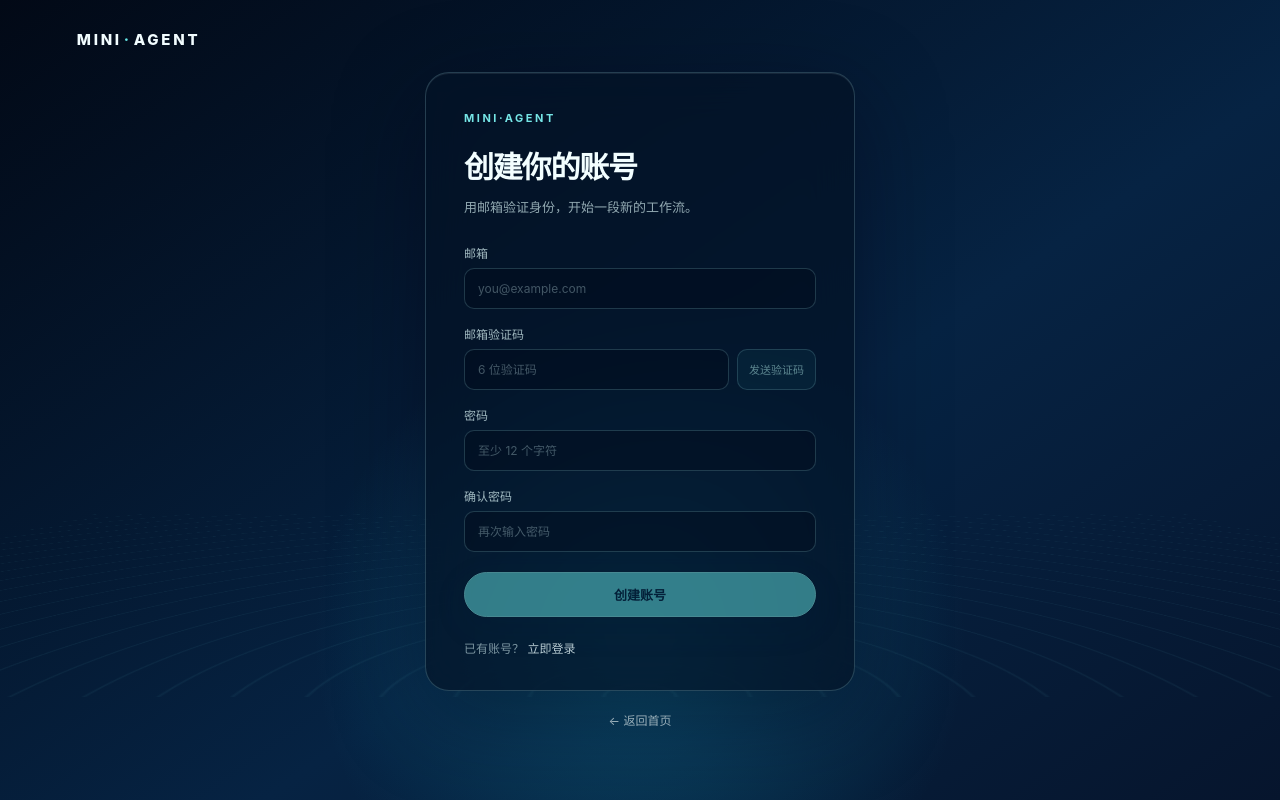
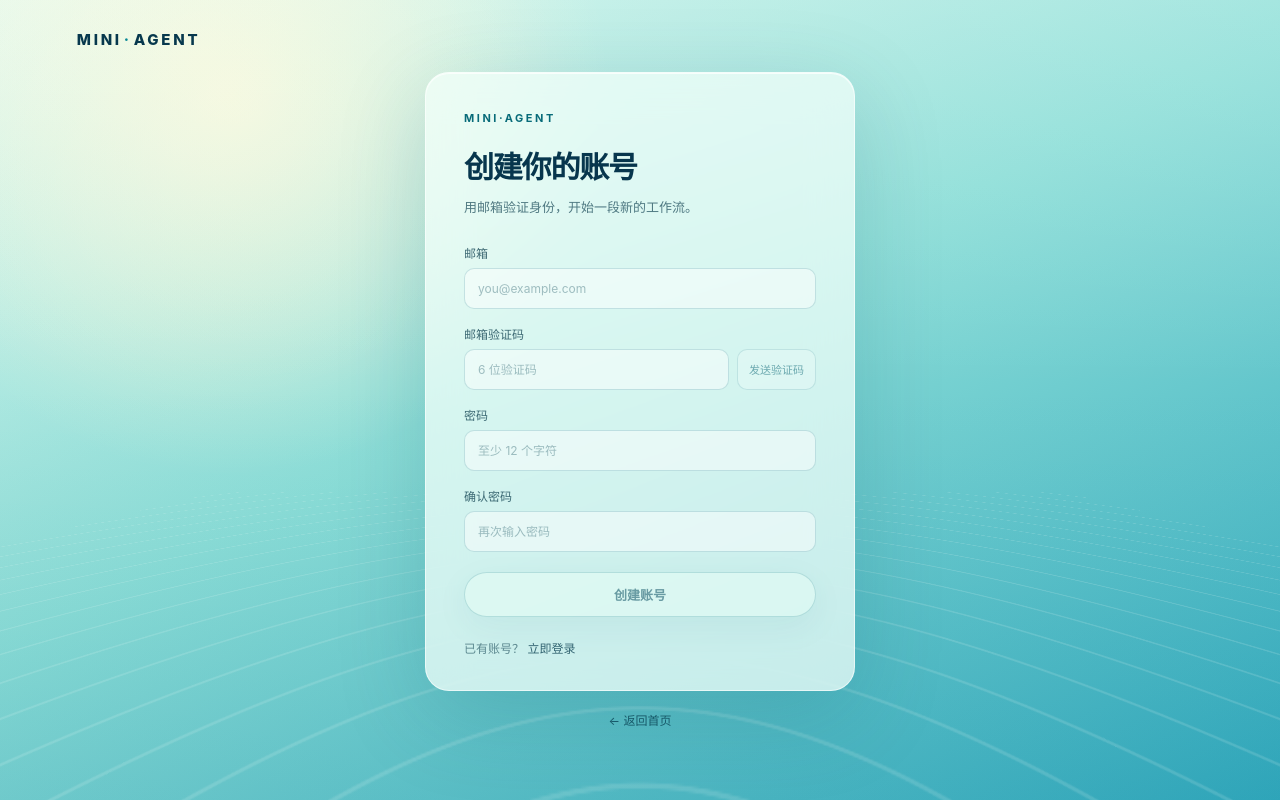
Before and after one commit to Guan0923/mini_agent, a React (Vite) app in the folder frontend/: page /register in a window 1280 px wide. Built offline with nearby package versions, Linux system fonts and the light colour scheme; no server answers; what markdown-it-texmath would draw is missing.

Commit message:
feat: add bright continuous ocean homepage

```diff
--- a/frontend/src/components/OceanScene.tsx
+++ b/frontend/src/components/OceanScene.tsx
@@ -1,64 +1,67 @@
 import { useEffect, useRef, useState } from "react";
 import * as THREE from "three";
 
-function createOceanGeometry(columns: number, rows: number): THREE.BufferGeometry {
-  const positions = new Float32Array(columns * rows * 3);
-  let offset = 0;
-  for (let row = 0; row < rows; row += 1) {
-    const z = (row / Math.max(1, rows - 1) - 0.5) * 15;
-    for (let column = 0; column < columns; column += 1) {
-      const x = (column / Math.max(1, columns - 1) - 0.5) * 22;
-      positions[offset++] = x;
-      positions[offset++] = 0;
-      positions[offset++] = z;
-    }
-  }
-  const geometry = new THREE.BufferGeometry();
-  geometry.setAttribute("position", new THREE.BufferAttribute(positions, 3));
-  return geometry;
-}
-
 const vertexShader = `
 uniform float uTime;
-uniform float uPointerX;
-uniform float uPointerVelocity;
-varying float vDepth;
-varying float vWave;
+varying vec3 vWorldPosition;
+varying vec3 vWorldNormal;
+varying float vElevation;
+
+float waveHeight(vec2 point) {
+  float height = sin(dot(point, vec2(0.48, 0.20)) + uTime * 0.58) * 0.24;
+  height += sin(dot(point, vec2(-0.18, 0.42)) - uTime * 0.39) * 0.17;
+  height += cos(dot(point, vec2(0.12, 0.10)) + uTime * 0.24) * 0.25;
+  height += sin(length(point + vec2(9.0, -6.0)) * 0.24 - uTime * 0.31) * 0.08;
+  return height;
+}
 
 void main() {
   vec3 p = position;
-  float base = sin(p.x * 0.34 + uTime * 0.55) * 0.24;
-  base += cos(p.z * 0.46 - uTime * 0.34) * 0.18;
-  base += sin((p.x + p.z) * 0.16 + uTime * 0.28) * 0.14;
+  float stepSize = 0.16;
+  float height = waveHeight(p.xy);
+  float heightX = waveHeight(p.xy + vec2(stepSize, 0.0));
+  float heightY = waveHeight(p.xy + vec2(0.0, stepSize));
+  p.z = height;
 
-  float source = uPointerX * 11.0;
-  float distanceFromSource = p.x - source;
-  float envelope = exp(-abs(distanceFromSource) * 0.35) * clamp(abs(uPointerVelocity) * 1.8, 0.0, 1.0);
-  float direction = sign(uPointerVelocity + 0.0001);
-  float ripple = sin(distanceFromSource * 2.25 - uTime * (3.5 + abs(uPointerVelocity) * 4.0) * direction);
-  p.y += base + ripple * envelope * 0.72;
-
-  vec4 mvPosition = modelViewMatrix * vec4(p, 1.0);
-  vDepth = clamp((-mvPosition.z - 3.0) / 18.0, 0.0, 1.0);
-  vWave = clamp((p.y + 0.6) / 1.8, 0.0, 1.0);
-  gl_PointSize = clamp(2.3 + 4.5 / max(1.0, -mvPosition.z * 0.13), 1.2, 5.5);
-  gl_Position = projectionMatrix * mvPosition;
+  vec3 objectNormal = normalize(vec3(height - heightX, height - heightY, stepSize));
+  vec4 worldPosition = modelMatrix * vec4(p, 1.0);
+  vWorldPosition = worldPosition.xyz;
+  vWorldNormal = normalize(mat3(modelMatrix) * objectNormal);
+  vElevation = height;
+  gl_Position = projectionMatrix * modelViewMatrix * vec4(p, 1.0);
 }
 `;
 
 const fragmentShader = `
-varying float vDepth;
-varying float vWave;
+varying vec3 vWorldPosition;
+varying vec3 vWorldNormal;
+varying float vElevation;
 
 void main() {
-  vec2 centered = gl_PointCoord - vec2(0.5);
-  float dotShape = 1.0 - smoothstep(0.15, 0.5, length(centered));
-  vec3 deep = vec3(0.015, 0.105, 0.25);
-  vec3 blue = vec3(0.02, 0.33, 0.52);
-  vec3 foam = vec3(0.25, 0.88, 0.91);
-  vec3 color = mix(deep, blue, vDepth * 0.8 + 0.18);
-  color = mix(color, foam, smoothstep(0.74, 1.0, vWave) * 0.48);
-  gl_FragColor = vec4(color, dotShape * (0.18 + vDepth * 0.66));
+  vec3 normal = normalize(vWorldNormal);
+  vec3 viewDirection = normalize(cameraPosition - vWorldPosition);
+  vec3 lightDirection = normalize(vec3(-0.45, 0.82, 0.30));
+  vec3 halfDirection = normalize(lightDirection + viewDirection);
+
+  float light = max(dot(normal, lightDirection), 0.0);
+  float fresnel = pow(1.0 - max(dot(normal, viewDirection), 0.0), 3.2);
+  float highlight = pow(max(dot(normal, halfDirection), 0.0), 74.0);
+  float crest = smoothstep(0.30, 0.55, vElevation);
+  float foamPattern = sin(vWorldPosition.x * 0.72 + vWorldPosition.z * 0.31) * 0.5 + 0.5;
+  float foam = crest * smoothstep(0.42, 0.78, foamPattern) * 0.38;
+
+  vec3 lagoon = vec3(0.10, 0.62, 0.68);
+  vec3 turquoise = vec3(0.20, 0.78, 0.75);
+  vec3 skyReflection = vec3(0.63, 0.88, 0.94);
+  vec3 sea = mix(lagoon, turquoise, light * 0.66 + 0.18);
+  sea = mix(sea, skyReflection, fresnel * 0.74);
+  sea += vec3(0.82, 0.98, 0.94) * highlight * 0.72;
+  sea = mix(sea, vec3(0.88, 1.0, 0.97), foam);
+
+  float distanceFromCamera = length(cameraPosition - vWorldPosition);
+  float haze = smoothstep(48.0, 145.0, distanceFromCamera);
+  sea = mix(sea, vec3(0.58, 0.85, 0.88), haze * 0.78);
+  gl_FragColor = vec4(sea, 1.0);
 }
 `;
 
@@ -69,6 +72,7 @@ export default function OceanScene() {
   useEffect(() => {
     const canvas = canvasRef.current;
     if (!canvas) return;
+
     const reducedMotion = window.matchMedia("(prefers-reduced-motion: reduce)").matches;
     const navigatorHints = navigator as Navigator & { deviceMemory?: number };
     const lowPowerDevice = (navigator.hardwareConcurrency ?? 4) <= 2 || (navigatorHints.deviceMemory ?? 4) <= 2;
@@ -79,59 +83,46 @@ export default function OceanScene() {
 
     let renderer: THREE.WebGLRenderer;
     try {
-      renderer = new THREE.WebGLRenderer({ canvas, alpha: true, antialias: false, powerPreference: "high-performance" });
+      renderer = new THREE.WebGLRenderer({ canvas, alpha: true, antialias: true, powerPreference: "high-performance" });
     } catch {
       setFallback(true);
       return;
     }
 
+    renderer.outputColorSpace = THREE.SRGBColorSpace;
+    renderer.toneMapping = THREE.ACESFilmicToneMapping;
+    renderer.toneMappingExposure = 1.08;
+    renderer.setClearColor(0xbcefeb, 0);
+
     const scene = new THREE.Scene();
-    const camera = new THREE.PerspectiveCamera(42, 1, 0.1, 100);
-    camera.position.set(0, 6.8, 11.5);
-    camera.lookAt(0, -0.35, 0);
+    const camera = new THREE.PerspectiveCamera(44, 1, 0.1, 400);
+    camera.position.set(0, 8.4, 13.5);
+    camera.lookAt(0, 0, -3);
 
-    const geometry = createOceanGeometry(128, 84);
-    const uniforms = {
-      uTime: { value: 0 },
-      uPointerX: { value: 0 },
-      uPointerVelocity: { value: 0 },
-    };
+    const geometry = new THREE.PlaneGeometry(320, 320, 180, 140);
+    const uniforms = { uTime: { value: 0 } };
     const material = new THREE.ShaderMaterial({
       uniforms,
       vertexShader,
       fragmentShader,
-      transparent: true,
-      depthWrite: false,
-      blending: THREE.AdditiveBlending,
+      side: THREE.DoubleSide,
     });
-    const ocean = new THREE.Points(geometry, material);
-    ocean.rotation.x = -0.12;
+    const ocean = new THREE.Mesh(geometry, material);
+    ocean.rotation.x = -Math.PI / 2;
     scene.add(ocean);
 
     let frame: number | null = null;
     let lastTime = performance.now();
-    let lastPointerX = window.innerWidth / 2;
-    let lastPointerTime = lastTime;
     let visible = !document.hidden;
     let contextLostState = false;
 
     const resize = () => {
-      const width = window.innerWidth;
-      const height = window.innerHeight;
+      const width = Math.max(1, canvas.clientWidth || window.innerWidth);
+      const height = Math.max(1, canvas.clientHeight || window.innerHeight);
       renderer.setPixelRatio(Math.min(window.devicePixelRatio || 1, 1.6));
       renderer.setSize(width, height, false);
-      camera.aspect = width / Math.max(1, height);
+      camera.aspect = width / height;
       camera.updateProjectionMatrix();
-    };
-    const pointerMove = (event: PointerEvent) => {
-      const now = performance.now();
-      const elapsed = Math.max(16, now - lastPointerTime);
-      const normalizedX = (event.clientX / Math.max(1, window.innerWidth) - 0.5) * 2;
-      const velocity = THREE.MathUtils.clamp((event.clientX - lastPointerX) / elapsed * 3.2, -1, 1);
-      uniforms.uPointerX.value = THREE.MathUtils.lerp(uniforms.uPointerX.value, normalizedX, 0.34);
-      uniforms.uPointerVelocity.value = velocity;
-      lastPointerX = event.clientX;
-      lastPointerTime = now;
     };
     const visibility = () => {
       visible = !document.hidden;
@@ -153,35 +144,29 @@ export default function OceanScene() {
       }
       setFallback(true);
     };
-
     const schedule = () => {
       if (frame === null && visible && !contextLostState) frame = requestAnimationFrame(render);
     };
-
     const render = (now: number) => {
       frame = null;
       if (!visible || contextLostState) return;
       const delta = Math.min(0.05, (now - lastTime) / 1000);
       lastTime = now;
       uniforms.uTime.value += delta;
-      uniforms.uPointerVelocity.value *= Math.pow(0.06, delta);
       renderer.render(scene, camera);
       schedule();
     };
 
     resize();
     window.addEventListener("resize", resize);
-    window.addEventListener("pointermove", pointerMove, { passive: true });
     document.addEventListener("visibilitychange", visibility);
     canvas.addEventListener("webglcontextlost", contextLost, { passive: false });
-
     schedule();
 
     return () => {
       contextLostState = true;
       if (frame !== null) cancelAnimationFrame(frame);
       window.removeEventListener("resize", resize);
-      window.removeEventListener("pointermove", pointerMove);
       document.removeEventListener("visibilitychange", visibility);
       canvas.removeEventListener("webglcontextlost", contextLost);
       geometry.dispose();
--- a/frontend/src/pages/HomePage.tsx
+++ b/frontend/src/pages/HomePage.tsx
@@ -15,7 +15,7 @@ export default function HomePage() {
         </header>
         <section className="hero-copy">
           <p className="eyebrow">A calmer way to build with agents</p>
-          <h1>让想法像潮汐一样，<br /><span>自然地流动。</span></h1>
+          <h1><span className="hero-title-lead">让想法像潮汐一样，</span><span>自然地流动。</span></h1>
           <p className="hero-description">Mini-Agent 将规划、工具和执行编织在一起。把复杂任务交给智能体，把注意力留给真正重要的创造。</p>
           <div className="hero-actions">
             <Link className="primary-cta" to="/register">开始探索 <span aria-hidden="true">→</span></Link>
@@ -24,7 +24,6 @@ export default function HomePage() {
         </section>
         <footer className="landing-footer">
           <span>规划 · 工具 · 技能 · 可观察执行</span>
-          <span className="footer-hint">左右移动鼠标，感受波浪</span>
         </footer>
       </div>
     </main>
--- a/frontend/src/pages/auth/AuthLayout.tsx
+++ b/frontend/src/pages/auth/AuthLayout.tsx
@@ -1,9 +1,10 @@
 import { Link } from "react-router-dom";
+import OceanScene from "../../components/OceanScene";
 
 export default function AuthLayout({ title, subtitle, children }: { title: string; subtitle: string; children: React.ReactNode }) {
   return (
     <main className="auth-page">
-      <div className="auth-background" aria-hidden="true" />
+      <OceanScene />
       <div className="auth-overlay">
         <Link className="brand-mark auth-brand" to="/">MINI<span>·</span>AGENT</Link>
         <section className="auth-card">
--- a/frontend/src/styles.css
+++ b/frontend/src/styles.css
@@ -1228,17 +1228,18 @@ body {
   position: relative;
   min-height: 100vh;
   overflow: hidden;
-  color: #eefcff;
-  background: #031126;
+  color: #073b51;
+  background: #b9eee7;
 }
 
 .ocean-scene {
   position: absolute;
   inset: 0;
   overflow: hidden;
+  pointer-events: none;
   background:
-    radial-gradient(circle at 52% 80%, rgba(0, 131, 171, 0.42), transparent 38%),
-    linear-gradient(145deg, #020916 0%, #062343 56%, #071b35 100%);
+    radial-gradient(circle at 18% 10%, rgba(255, 248, 215, 0.72), transparent 30%),
+    linear-gradient(155deg, #e6fbf3 0%, #9ce6df 42%, #45b9cb 100%);
 }
 
 .ocean-canvas {
@@ -1252,14 +1253,14 @@ body {
   inset: 0;
   pointer-events: none;
   background:
-    linear-gradient(180deg, rgba(2, 9, 22, 0.45) 0%, transparent 42%, rgba(2, 8, 22, 0.72) 100%),
-    radial-gradient(ellipse at center, transparent 32%, rgba(1, 6, 17, 0.46) 100%);
+    radial-gradient(circle at 16% 8%, rgba(255, 250, 225, 0.34), transparent 27%),
+    linear-gradient(180deg, rgba(236, 255, 249, 0.22) 0%, transparent 48%, rgba(3, 99, 124, 0.08) 100%);
 }
 
 .ocean-scene-fallback {
   background:
-    radial-gradient(ellipse at 50% 80%, rgba(20, 150, 181, 0.54), transparent 34%),
-    linear-gradient(145deg, #020916, #092f53 58%, #06152d);
+    radial-gradient(circle at 18% 12%, rgba(255, 249, 218, 0.78), transparent 30%),
+    linear-gradient(155deg, #def8ee 0%, #8bddd7 46%, #32aabe 100%);
 }
 
 .ocean-scene-fallback::after {
@@ -1267,30 +1268,10 @@ body {
   position: absolute;
   left: -10%;
   right: -10%;
-  bottom: 12%;
-  height: 34%;
-  opacity: 0.42;
-  background: repeating-radial-gradient(ellipse at 50% 100%, transparent 0 20px, rgba(107, 233, 238, 0.18) 21px 22px, transparent 23px 44px);
-  transform: perspective(300px) rotateX(58deg);
-}
-
-.auth-background {
-  position: absolute;
-  inset: 0;
-  background:
-    radial-gradient(ellipse at 50% 80%, rgba(18, 131, 164, 0.42), transparent 36%),
-    linear-gradient(145deg, #020916 0%, #062343 58%, #06152d 100%);
-}
-
-.auth-background::after {
-  content: "";
-  position: absolute;
-  left: -10%;
-  right: -10%;
-  bottom: 11%;
-  height: 36%;
-  opacity: 0.28;
-  background: repeating-radial-gradient(ellipse at 50% 100%, transparent 0 20px, rgba(107, 233, 238, 0.18) 21px 22px, transparent 23px 44px);
+  bottom: -8%;
+  height: 72%;
+  opacity: 0.34;
+  background: repeating-radial-gradient(ellipse at 50% 100%, transparent 0 25px, rgba(241, 255, 249, 0.42) 26px 28px, transparent 29px 54px);
   transform: perspective(300px) rotateX(58deg);
 }
 
@@ -1311,7 +1292,7 @@ body {
 }
 
 .brand-mark {
-  color: #f2fdff;
+  color: #07384d;
   font-size: 15px;
   font-weight: 760;
   letter-spacing: 0.18em;
@@ -1319,7 +1300,7 @@ body {
 }
 
 .brand-mark span {
-  color: #65e7e7;
+  color: #078795;
   padding: 0 2px;
 }
 
@@ -1333,7 +1314,7 @@ body {
 .secondary-cta,
 .form-links a,
 .auth-back a {
-  color: rgba(235, 253, 255, 0.78);
+  color: rgba(5, 58, 76, 0.76);
   text-decoration: none;
   transition: color 160ms ease;
 }
@@ -1342,7 +1323,7 @@ body {
 .secondary-cta:hover,
 .form-links a:hover,
 .auth-back a:hover {
-  color: #fff;
+  color: #043045;
 }
 
 .outline-cta,
@@ -1351,34 +1332,35 @@ body {
   align-items: center;
   justify-content: center;
   gap: 10px;
-  border: 1px solid rgba(154, 241, 241, 0.5);
+  border: 1px solid rgba(5, 105, 123, 0.32);
   border-radius: 999px;
-  color: #eaffff;
+  color: #073b51;
   padding: 10px 19px;
   font-size: 13px;
   font-weight: 650;
   text-decoration: none;
   cursor: pointer;
-  background: rgba(28, 156, 177, 0.12);
-  box-shadow: 0 10px 34px rgba(0, 30, 60, 0.22);
+  background: rgba(238, 255, 250, 0.34);
+  box-shadow: 0 10px 34px rgba(4, 88, 107, 0.12);
   transition: border-color 160ms ease, background 160ms ease, transform 160ms ease;
 }
 
 .outline-cta:hover,
 .primary-cta:hover:not(:disabled) {
-  border-color: rgba(176, 255, 255, 0.9);
-  background: rgba(47, 198, 204, 0.28);
+  border-color: rgba(4, 102, 119, 0.62);
+  background: rgba(245, 255, 251, 0.64);
   transform: translateY(-1px);
 }
 
 .hero-copy {
-  width: min(650px, calc(100% - 48px));
-  margin: auto clamp(24px, 10vw, 160px) 7vh;
+  width: min(1180px, calc(100% - 48px));
+  margin: auto auto 7vh;
+  text-align: center;
 }
 
 .eyebrow {
   margin: 0 0 18px;
-  color: #76e6e7;
+  color: #086b79;
   font-size: 11px;
   font-weight: 700;
   letter-spacing: 0.23em;
@@ -1387,21 +1369,26 @@ body {
 
 .hero-copy h1 {
   margin: 0;
-  color: #f3feff;
-  font-size: clamp(42px, 6.3vw, 82px);
+  color: #07364d;
+  font-size: clamp(42px, 5.55vw, 78px);
   font-weight: 620;
   letter-spacing: -0.055em;
   line-height: 1.06;
+  white-space: nowrap;
 }
 
 .hero-copy h1 span {
-  color: #7ee6e4;
+  color: #087f8d;
+}
+
+.hero-copy h1 .hero-title-lead {
+  color: inherit;
 }
 
 .hero-description {
   max-width: 510px;
-  margin: 28px 0 0;
-  color: rgba(224, 248, 251, 0.72);
+  margin: 28px auto 0;
+  color: rgba(5, 55, 72, 0.76);
   font-size: 16px;
   line-height: 1.85;
 }
@@ -1411,18 +1398,20 @@ body {
   align-items: center;
   gap: 24px;
   margin-top: 36px;
+  justify-content: center;
 }
 
 .hero-actions .primary-cta {
   min-width: 148px;
   padding: 14px 23px;
-  background: #62dfe0;
-  border-color: #9df5f2;
-  color: #03223b;
+  background: #f2fff8;
+  border-color: rgba(255, 255, 255, 0.8);
+  color: #07475a;
+  box-shadow: 0 14px 38px rgba(3, 82, 101, 0.16);
 }
 
 .hero-actions .primary-cta:hover {
-  background: #a2f7f1;
+  background: #ffffff;
 }
 
 .secondary-cta {
@@ -1431,17 +1420,13 @@ body {
 
 .landing-footer {
   display: flex;
-  justify-content: space-between;
+  justify-content: center;
   gap: 24px;
   padding: 0 clamp(24px, 6vw, 92px) 28px;
-  color: rgba(213, 245, 247, 0.5);
+  color: rgba(5, 56, 73, 0.58);
   font-size: 11px;
   letter-spacing: 0.08em;
   text-transform: uppercase;
-}
-
-.footer-hint {
-  color: rgba(213, 245, 247, 0.76);
 }
 
 .auth-overlay {
@@ -1459,16 +1444,16 @@ body {
 .auth-card {
   width: min(430px, 100%);
   padding: 38px 38px 34px;
-  border: 1px solid rgba(175, 238, 242, 0.2);
+  border: 1px solid rgba(255, 255, 255, 0.58);
   border-radius: 24px;
-  background: rgba(3, 18, 38, 0.72);
-  box-shadow: 0 24px 90px rgba(0, 6, 22, 0.38), inset 0 1px rgba(238, 255, 255, 0.08);
+  background: rgba(243, 255, 250, 0.72);
+  box-shadow: 0 24px 90px rgba(3, 82, 101, 0.18), inset 0 1px rgba(255, 255, 255, 0.72);
   backdrop-filter: blur(22px);
 }
 
 .auth-card h1 {
   margin: 0;
-  color: #f2feff;
+  color: #07364d;
   font-size: 30px;
   font-weight: 620;
   letter-spacing: -0.04em;
@@ -1476,7 +1461,7 @@ body {
 
 .auth-subtitle {
   margin: 10px 0 26px;
-  color: rgba(220, 246, 248, 0.66);
+  color: rgba(5, 55, 72, 0.66);
   font-size: 13px;
   line-height: 1.6;
 }
@@ -1491,38 +1476,38 @@ body {
   display: flex;
   flex-direction: column;
   gap: 7px;
-  color: rgba(222, 248, 250, 0.72);
+  color: rgba(5, 55, 72, 0.74);
   font-size: 12px;
 }
 
 .auth-form input {
   width: 100%;
-  border: 1px solid rgba(155, 224, 230, 0.2);
+  border: 1px solid rgba(5, 105, 123, 0.18);
   border-radius: 10px;
   outline: none;
   padding: 12px 13px;
-  color: #eafcff;
+  color: #07364d;
   font: inherit;
-  background: rgba(1, 10, 27, 0.42);
+  background: rgba(255, 255, 255, 0.46);
   transition: border-color 160ms ease, background 160ms ease;
 }
 
 .auth-form input:focus {
-  border-color: rgba(107, 235, 235, 0.82);
-  background: rgba(2, 16, 38, 0.72);
+  border-color: rgba(4, 116, 132, 0.62);
+  background: rgba(255, 255, 255, 0.78);
 }
 
 .auth-form input::placeholder {
-  color: rgba(208, 241, 244, 0.32);
+  color: rgba(5, 67, 82, 0.34);
 }
 
 .form-submit {
   width: 100%;
   margin-top: 4px;
   padding: 12px 18px;
-  border: 1px solid #8af3ed;
-  background: #63dede;
-  color: #03223b;
+  border: 1px solid rgba(4, 108, 124, 0.36);
+  background: #eafff6;
+  color: #07475a;
 }
 
 .form-submit:disabled,
@@ -1538,7 +1523,7 @@ body {
   justify-content: space-between;
   gap: 12px;
   margin-top: 22px;
-  color: rgba(222, 248, 250, 0.56);
+  color: rgba(5, 55, 72, 0.56);
   font-size: 12px;
 }
 
@@ -1551,14 +1536,14 @@ body {
 
 .code-button {
   height: 41px;
-  border: 1px solid rgba(155, 231, 233, 0.36);
+  border: 1px solid rgba(5, 105, 123, 0.28);
   border-radius: 10px;
   padding: 0 11px;
-  color: #b4f3f0;
+  color: #075f70;
   font-size: 11px;
   white-space: nowrap;
   cursor: pointer;
-  background: rgba(35, 153, 165, 0.16);
+  background: rgba(255, 255, 255, 0.44);
 }
 
 .form-error,
@@ -1573,7 +1558,7 @@ body {
 }
 
 .success-text {
-  color: #9ff8e5;
+  color: #08745f;
 }
 
 .auth-back {
@@ -1585,7 +1570,7 @@ body {
   display: flex;
   flex-direction: column;
   gap: 17px;
-  color: rgba(224, 249, 251, 0.73);
+  color: rgba(5, 55, 72, 0.74);
   font-size: 13px;
   line-height: 1.6;
 }
@@ -1598,7 +1583,7 @@ body {
   overflow-wrap: anywhere;
   padding: 11px 13px;
   border-radius: 10px;
-  background: rgba(2, 10, 25, 0.4);
+  background: rgba(255, 255, 255, 0.38);
 }
 
 .device-actions {
@@ -1613,7 +1598,7 @@ body {
 .quiet-button,
 .logout-button {
   border: 0;
-  color: rgba(225, 249, 250, 0.62);
+  color: rgba(5, 55, 72, 0.62);
   cursor: pointer;
   background: transparent;
 }
@@ -1627,16 +1612,16 @@ body {
   min-height: 100vh;
   place-items: center;
   gap: 12px;
-  color: #a3eef0;
-  background: #031126;
+  color: #076474;
+  background: linear-gradient(155deg, #e6fbf3 0%, #9ce6df 50%, #45b9cb 100%);
   font-size: 13px;
 }
 
 .loading-orb {
   width: 18px;
   height: 18px;
-  border: 2px solid rgba(123, 239, 235, 0.28);
-  border-top-color: #7cebe6;
+  border: 2px solid rgba(5, 105, 123, 0.22);
+  border-top-color: #087f8d;
   border-radius: 50%;
   animation: spin 0.8s linear infinite;
 }
@@ -1674,11 +1659,19 @@ body {
   }
 
   .hero-copy {
-    margin: auto 24px 10vh;
+    width: calc(100% - 48px);
+    margin: auto 24px 9vh;
   }
 
   .hero-copy h1 {
-    font-size: clamp(38px, 12vw, 60px);
+    font-size: clamp(34px, 10vw, 48px);
+    white-space: normal;
+    text-wrap: balance;
+  }
+
+  .hero-copy h1 .hero-title-lead,
+  .hero-copy h1 > span:last-child {
+    display: block;
   }
 
   .hero-description {
@@ -1689,10 +1682,6 @@ body {
     flex-direction: column;
     gap: 8px;
     padding-bottom: 20px;
-  }
-
-  .footer-hint {
-    display: none;
   }
 
   .auth-card {
```
Also changed, not shown: 2 other files (tests, documents, lock files or other folders).
